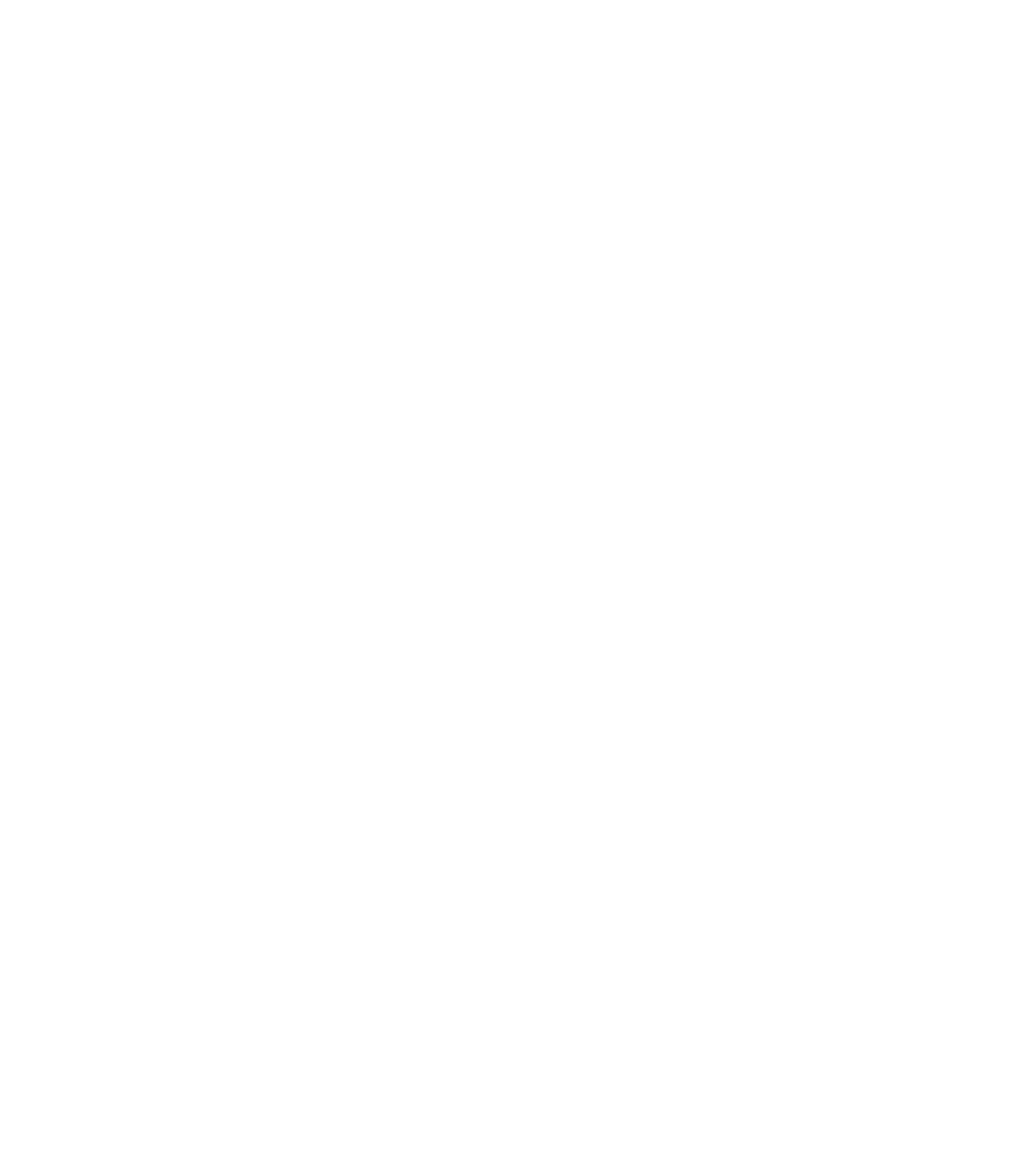
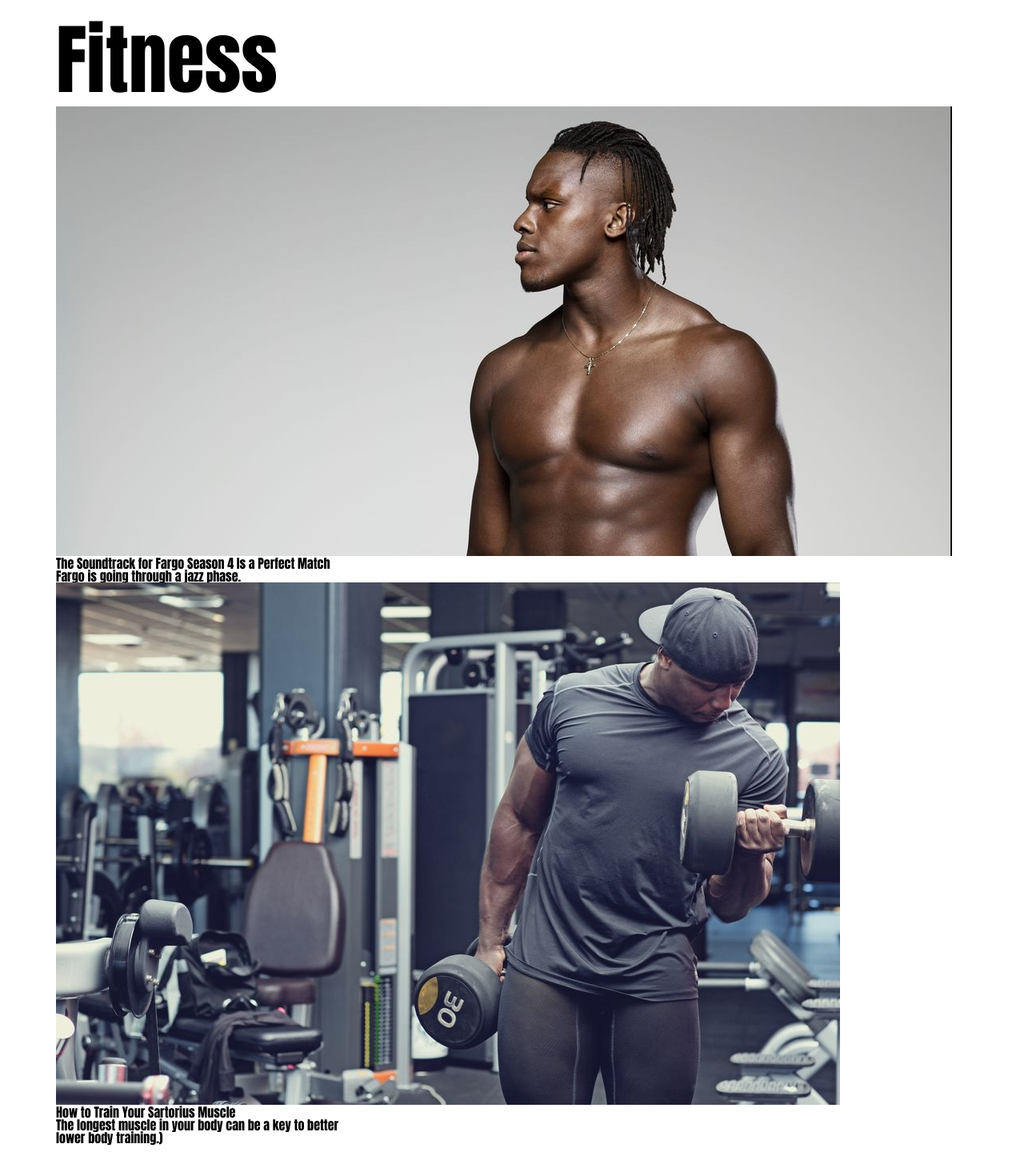
Before and after one commit to yaborodinov/react-project-magazin, a React (Create React App) app: page / in a window 1280 px wide. Shown: the part 1018-2488 px from the top of the page at 80% size. Before the commit the page ends 2000 px from the top, so only its background shows below. Built offline with nearby package versions, Linux system fonts and the light colour scheme.

Commit message:
create SectionFitnessContent component

```diff
--- a/src/App/Main/Main.css
+++ b/src/App/Main/Main.css
@@ -1,4 +1,34 @@
 .section{
     display: flex;
-    align-items: center;
+    flex-direction: column;
+    margin-bottom: 30px;
+
 }
+
+.secton__article-row{
+    flex-direction: column;
+    width: 100%;
+}
+
+.section_title{
+    font-size: 6rem;
+    margin-right: 20px;
+}
+
+
+
+
+
+
+
+
+/* mobile */
+@media(max-width:767px){
+
+.section_title{
+    font-size: 40px;
+    margin-right: 10px;
+}
+
+
+}
--- a/src/App/Main/Main.js
+++ b/src/App/Main/Main.js
@@ -2,6 +2,7 @@ import React from "react"
 import "./Main.css"
 import { Component } from "react"
 import ArticleList from "./articles/ArticleList.js"
+import SectionFitnessContent from "./SectionFitnessContent/SectionFitnessContent"
 
 
 class Main extends Component{
@@ -10,13 +11,27 @@ class Main extends Component{
         return (
             <main className="main">
                 <div className="container">
-                    <div className="section">
-                        <div className="secton__article-row">
+                    <section className="section row secton__article-row">
                             <ArticleList />
+                    </section>
+
+                    <section className="section section__fitness ">
+                        <div className="row block_header ">
+                            <h2 className="section_title col col-xs-8 col-sm-6 col-md-4 ">Fitness</h2>
+                            <div className="block_header__line col col-xs-4 col-sm-6 col-md-8 "></div>
+
                         </div>
-                    </div>
 
+                        <div className="row section__fitness__content">
+
+                            <SectionFitnessContent/>
+                        </div>
+
+                    </section>
                 </div>
+
+
+
         </main>
     )
     }
--- /dev/null
+++ b/src/App/Main/SectionFitnessContent/SectionFitnessContent.css
@@ -0,0 +1,31 @@
+.block_header{
+    flex-direction: row;
+    align-items: center;
+    width: 100%;
+
+}
+.block_header__line{
+    background-color: brown;
+    width: 100%;
+    height: 14px;
+}
+.section__fitness__content{
+    flex-wrap: wrap;
+}
+
+
+
+
+
+
+
+
+
+/* mobile */
+@media(max-width:767px){
+
+.block_header__line{
+    height: 5px;
+}
+
+}
--- /dev/null
+++ b/src/App/Main/SectionFitnessContent/SectionFitnessContent.js
@@ -0,0 +1,30 @@
+import React from "react"
+import ArticlesData from "../articles/ArticlesData";
+import SectionFitnessContentItem from "./SectionFitnessContentItem";
+
+
+const SectionFitnessContent = () => {
+    return (
+        <div className="col col-xs-12 col-sm-6  col-md-4">
+            {
+                ArticlesData.slice(2,4).map(({
+                    id,
+                    title,
+                    subtitle,
+                    image
+                }) => (
+                        <SectionFitnessContentItem
+                            key={id}
+                            title={title}
+                            subtitle={subtitle}
+                            image={image}
+                        />
+                ))
+            }
+        </div>
+    )
+}
+
+
+
+export default SectionFitnessContent;
--- /dev/null
+++ b/src/App/Main/SectionFitnessContent/SectionFitnessContentItem.js
@@ -0,0 +1,23 @@
+import React from "react"
+
+
+
+
+const SectionFitnessContentItem = ({
+    title,
+    subtitle,
+    image,
+}) => {
+    return (
+        <div>
+            <img src={image} alt="strenth"/>
+            <div>{title}</div>
+            <div>{subtitle}</div>
+
+
+
+
+        </div>
+    )
+}
+export default SectionFitnessContentItem;
--- a/src/App/Main/articles/ArticleItem.css
+++ b/src/App/Main/articles/ArticleItem.css
@@ -1,10 +1,4 @@
-.section{
-    margin-bottom: 30px;
-}
-.secton__article-row{
-    flex-direction: column;
-    width: 100%;
-}
+
 .section__article-item{
     margin-bottom: 60px;
 }
@@ -12,7 +6,7 @@
 .section__article-img{
     width: 100%;
     height: auto;
-    margin: 20px 0 40px 0;
+    margin: 20px 0 20px 0;
 }
 .section__article-title-block{
     border-bottom: 1px solid #000 ;
--- a/src/App/Main/articles/ArticlesData.js
+++ b/src/App/Main/articles/ArticlesData.js
@@ -10,6 +10,18 @@ let ArticlesData = [
         title: "14 of the Best DIY Restaurant Kits Available Nationwide",
         subtitle: "Make  your lockdown all fancy with these ready-to-finish dinners (and one breakfast)",
         image:"./images/photo/6.jpg"
+    },
+    {
+        id: 3,
+        title: "The Soundtrack for Fargo Season 4 Is a Perfect Match",
+        subtitle: "Fargo is going through a jazz phase.",
+        image: "./images/photo/1.jpg"
+    },
+    {
+        id: 4,
+        title: "How to Train Your Sartorius Muscle",
+        subtitle: "The longest muscle in your body can be a key to better lower body training.)",
+        image: "./images/photo/2.jpg"
     }
 
 
--- a/src/Common/Style/Grid.css
+++ b/src/Common/Style/Grid.css
@@ -14,6 +14,7 @@
 .col{
     padding-right: 15px;
     padding-left: 15px;
+    margin-bottom: 10px;
 }
 
 .col-xs-2{
@@ -130,7 +131,9 @@
 .col-lg-4{
     width: 33.33333%;
 }
-
+.col-lg-8{
+    width: 66.66666%;
+}
 
 }
 
```
